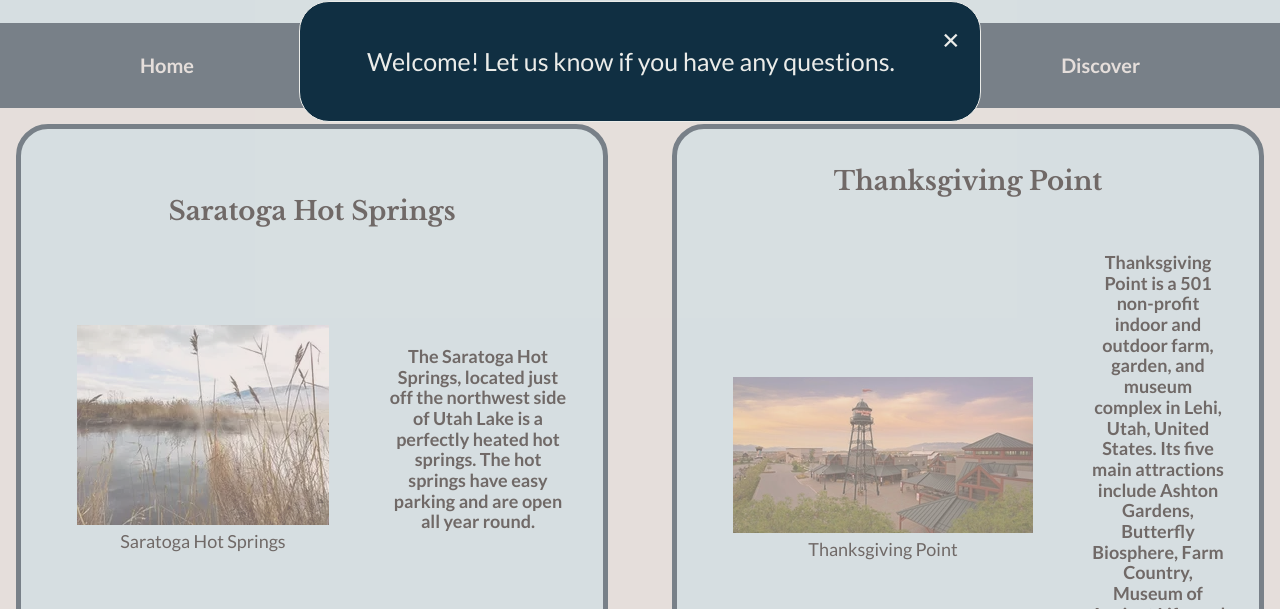
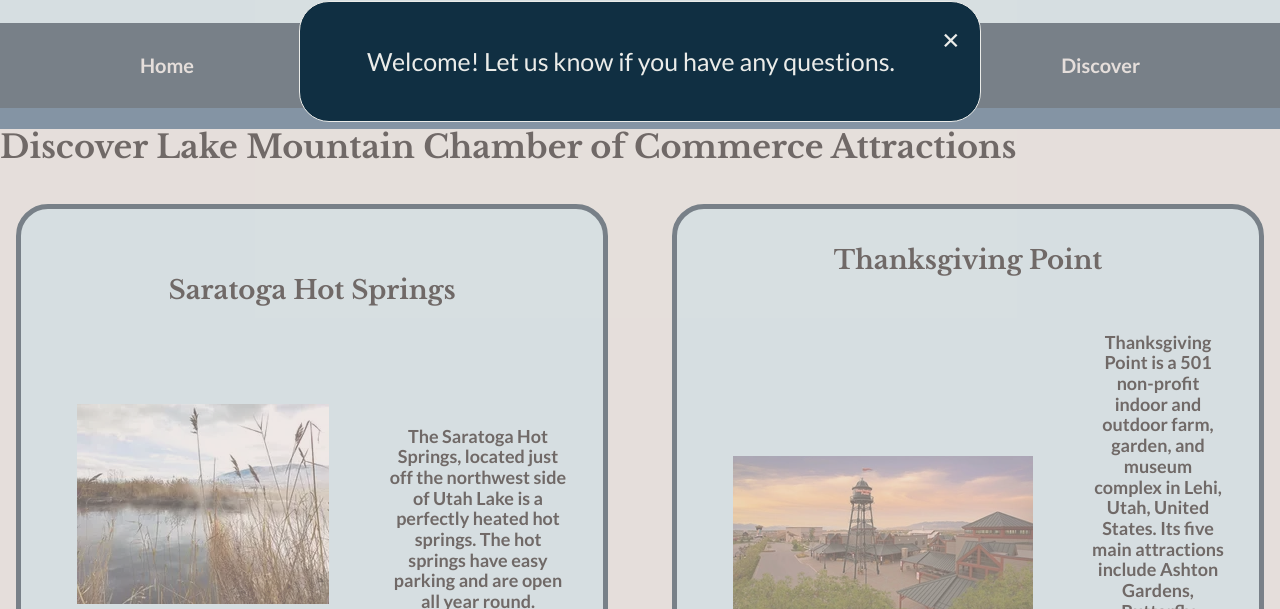
Before and after one commit to kt5635/wdd231, a plain HTML site: page chamber/discover.html in a window 1280 px wide. Shown: the part 191-800 px from the top of the page. Drawn offline with nearby package versions, Linux system fonts and the light colour scheme.

Commit message:
fixed h1 tag

```diff
--- a/chamber/discover.html
+++ b/chamber/discover.html
@@ -3,8 +3,8 @@
     <head>
         <meta charset="UTF-8">
         <meta name="viewport" content="width=device-width, initial-scale=1.0">
-        <title>Lake Mountain Chamber of Commerce Discovery</title>
-        <meta name="description" content="">
+        <title>Discover Lake Mountain Chamber of Commerce Attractions</title>
+        <meta name="description" content="Discover and explore things to do near the Lake Mountain Chamber of Commerce.">
         <meta name="author" content="Katie Morris">
         <meta property="og:type" content="website">
         <meta property="og:title" content="Chamber of Commerce: WD 231 -Katie Morris" />
@@ -40,6 +40,7 @@
     </header>
 
     <main>
+        <h1>Discover Lake Mountain Chamber of Commerce Attractions</h1>
         <div class="discover-card-container">
             <div id="discover-cards"></div>
         </div>
```
Also changed, not shown: chamber/images/logo.webp.
